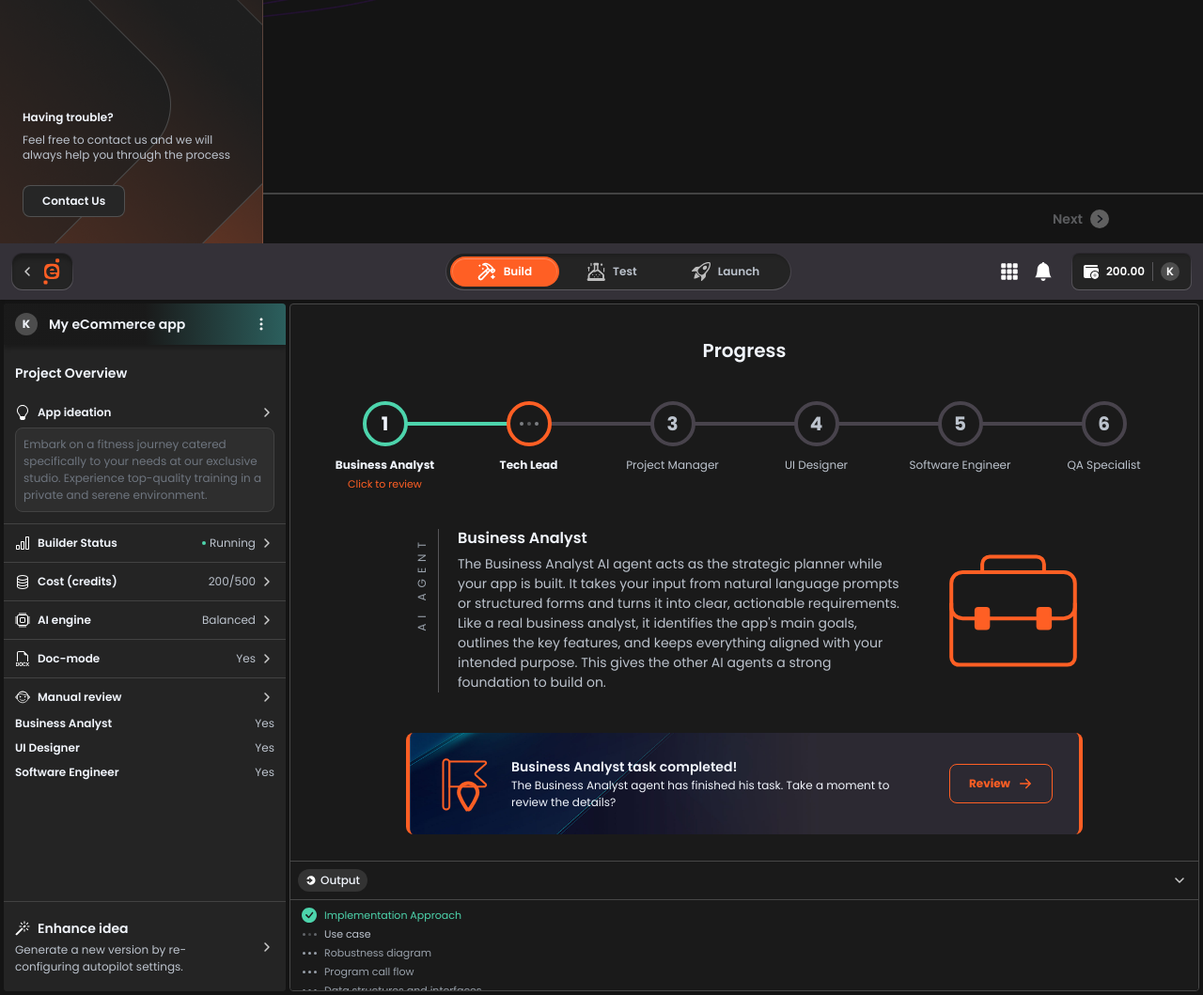
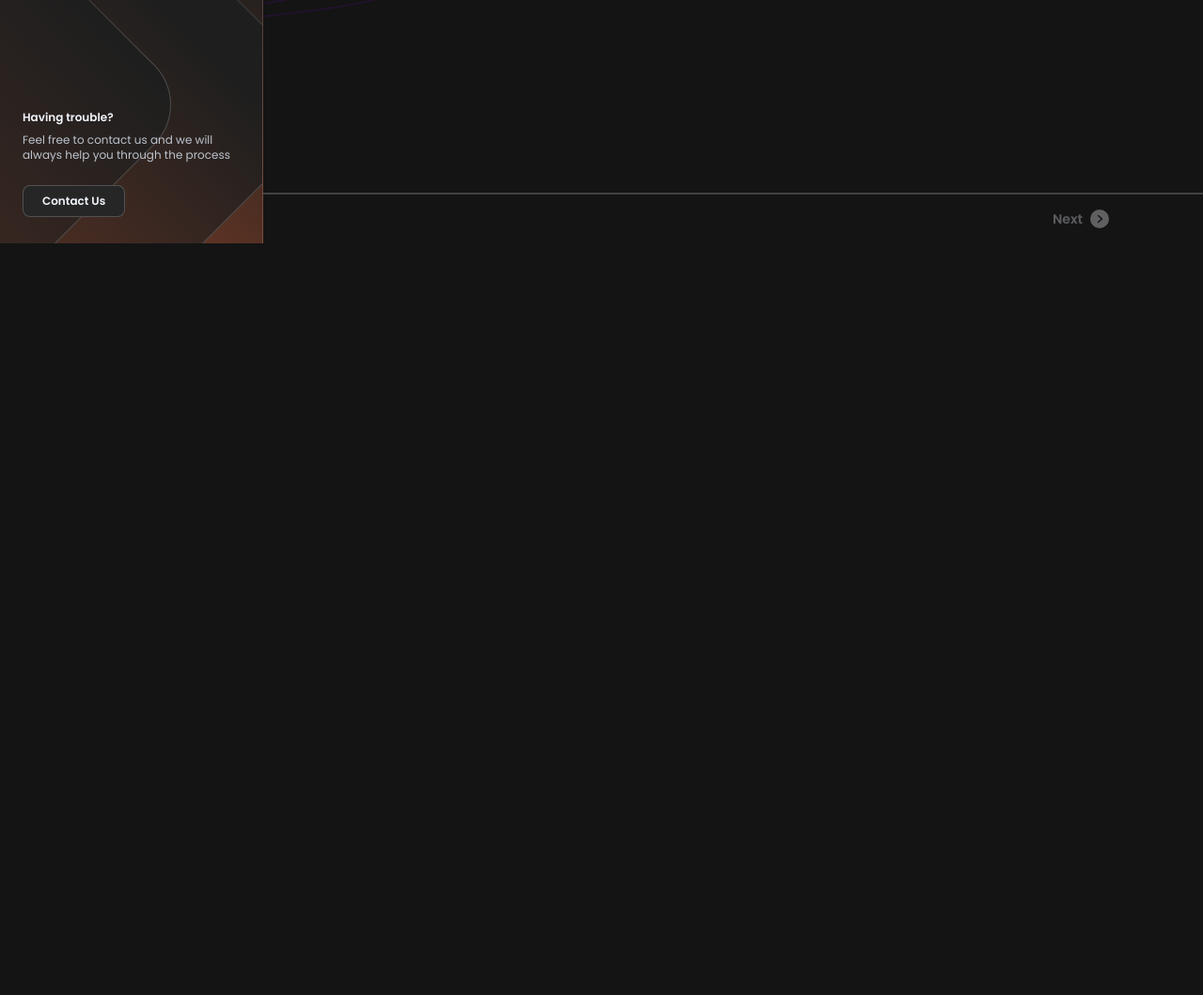
Before and after one commit to kendall-lcj/onboarding, a plain HTML site: page index.html in a window 1280 px wide. Shown: the part 541-1600 px from the top of the page at 94% size. After the commit the page ends 800 px from the top, so only its background shows below. Drawn offline with Linux system fonts and the light colour scheme.

Commit message:
Add files via upload

```diff
--- a/index.html
+++ b/index.html
@@ -837,7 +837,7 @@
 
 
   <!-- ══════ Workspace View (shown after Create) ══════ -->
-  <div class="ws-view is-visible" id="ws-view">
+  <div class="ws-view" id="ws-view">
     <header class="ws-header">
       <div class="ws-header-content">
         <div class="ws-header-left">
```
